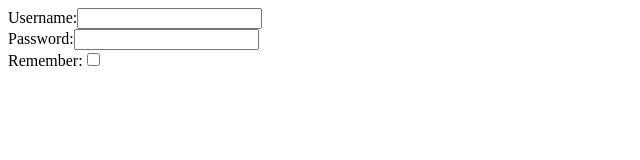
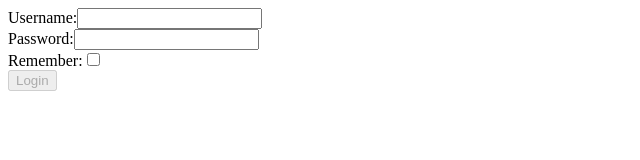
Before and after one commit to loricurreli/React-Exercises, a React (Create React App) app in the folder react-exercises/: page / in a window 1280 px wide. Shown: the top 160 px of the page, without its empty margins (0-640 px from the left). Built offline with nearby package versions, Linux system fonts and the light colour scheme.

Commit message:
add forms-03

```diff
--- a/react-exercises/src/App.js
+++ b/react-exercises/src/App.js
@@ -1,10 +1,16 @@
 import React from "react";
 import { Login } from "./Login"
 export class App extends React.Component{
+    state = {
+        loggedIn: false
+    }
+    onSubmit = () => {
+        this.setState({ loggedIn: true})
+    }
     render(){
         return(
             <div>
-                <Login/>
+                <Login onLogin={this.onSubmit}/>
             </div>
         )
     }
--- a/react-exercises/src/Login.js
+++ b/react-exercises/src/Login.js
@@ -1,6 +1,9 @@
 import React from "react";
 
 export class Login extends React.Component{
+    constructor(props){
+        super(props)
+    }
     state = {
         username: "",
         password: "",
@@ -13,6 +16,7 @@ export class Login extends React.Component{
     render(){
         return(
             <div>
+                <form onSubmit={this.props.onLogin}>
                     <div>
                     <label>
                         Username:
@@ -31,6 +35,8 @@ export class Login extends React.Component{
                         <input type="checkbox" name="remember" value={this.state.value} onChange={this.handleChange} />
                     </label>
                     </div>
+                    <button disabled={this.state.username && this.state.password ? false : true}>Login</button>
+                </form>
             </div>
         )
     }
```
